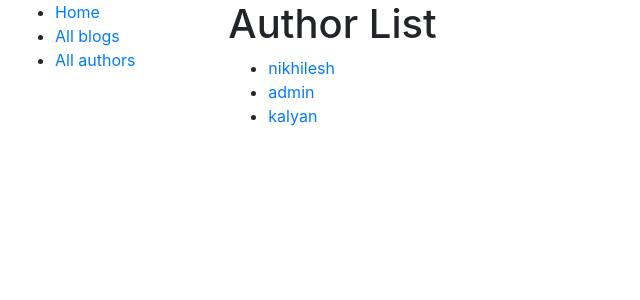
After one commit to Nikki1970/diyblog, a Django app: page /blog/authors/ in a window 1280 px wide. The commit adds this page. Shown: the top 300 px of the page, without its empty margins (0-640 px from the left). Run offline with Django 3.2, Linux system fonts and the light colour scheme; data comes from the database, SQL or seed files in the repository; both versions use the stored data as it was after the commit.

Commit message:
Create Blogauthor listView

```diff
--- a/blog/models.py
+++ b/blog/models.py
@@ -9,7 +9,7 @@ class BlogAuthor(models.Model):
     about_the_author = models.TextField(max_length=400, help_text="Enter your details.")
 
     def __str__(self):
-        return self.user.username
+        return self.about_the_author
 
 class Blog(models.Model):
     title = models.CharField(max_length = 100,help_text="Enter the blog title")
@@ -19,6 +19,7 @@ class Blog(models.Model):
 
     def __str__(self):
         return self.title
+
     def get_absolute_url(self):
         return reverse('blog-detail',args=[str(self.id)])
 
--- a/blog/templates/base_generic.html
+++ b/blog/templates/base_generic.html
@@ -17,7 +17,7 @@
         <ul class="sidebar-nav">
           <li><a href="{% url 'index' %}">Home</a></li>
           <li><a href="{% url 'allblogs' %}">All blogs</a></li>
-          <li><a href="">All authors</a></li>
+          <li><a href="{% url 'authors' %}">All authors</a></li>
         </ul>
      {% endblock %}
       </div>
--- a/blog/templates/blog/blog_detail.html
+++ b/blog/templates/blog/blog_detail.html
@@ -3,7 +3,7 @@
 {% block content %}
   <h1>Title: {{ blog.title }}</h1>
 
-  <p><strong>Author:</strong> <a href="">{{ blog.author }}</a></p> <!-- author detail link not yet defined -->
+  <p><strong>Author:</strong> {{ blog.author.user }}</p> <!-- author detail link not yet defined -->
   <p><strong>Published date:</strong> {{ blog.pub_date }}</p>
   <p><strong>Description:</strong> {{ blog.detail }}</p>
 {% endblock %}
--- a/blog/templates/blog/blog_list.html
+++ b/blog/templates/blog/blog_list.html
@@ -6,7 +6,7 @@
   <ul>
     {% for blog in blog_list %}
       <li>
-        <a href="{{ blog.get_absolute_url }}">{{ blog.title }}</a> ({{blog.author}})
+        <a href="{{ blog.get_absolute_url }}">{{ blog.title }}</a>
       </li>
     {% endfor %}
   </ul>
--- /dev/null
+++ b/blog/templates/blog/blogauthor_list.html
@@ -0,0 +1,17 @@
+
+{% extends "base_generic.html" %}
+
+{% block content %}
+  <h1>Author List</h1>
+  {% if blogauthor_list %}
+  <ul>
+    {% for author in blogauthor_list %}
+      <li>
+        <a href="">{{ author.user}}</a>
+      </li>
+    {% endfor %}
+  </ul>
+  {% else %}
+    <p>There are no authors in the library.</p>
+  {% endif %}
+{% endblock %}
--- a/blog/urls.py
+++ b/blog/urls.py
@@ -5,4 +5,5 @@ urlpatterns = [
     path('',views.index,name='index'),
     path('allblogs/', views.BlogListView.as_view(), name='allblogs'),
     path('blog/<int:pk>', views.BlogDetailView.as_view(), name='blog-detail'),
+    path('authors/', views.AuthorListView.as_view(), name='authors'),
 ]
--- a/blog/views.py
+++ b/blog/views.py
@@ -26,3 +26,6 @@ class BlogListView(generic.ListView):
 
 class BlogDetailView(generic.DetailView):
     model = Blog
+
+class AuthorListView(generic.ListView):
+    model = BlogAuthor
```
Also changed, not shown: db.sqlite3.
